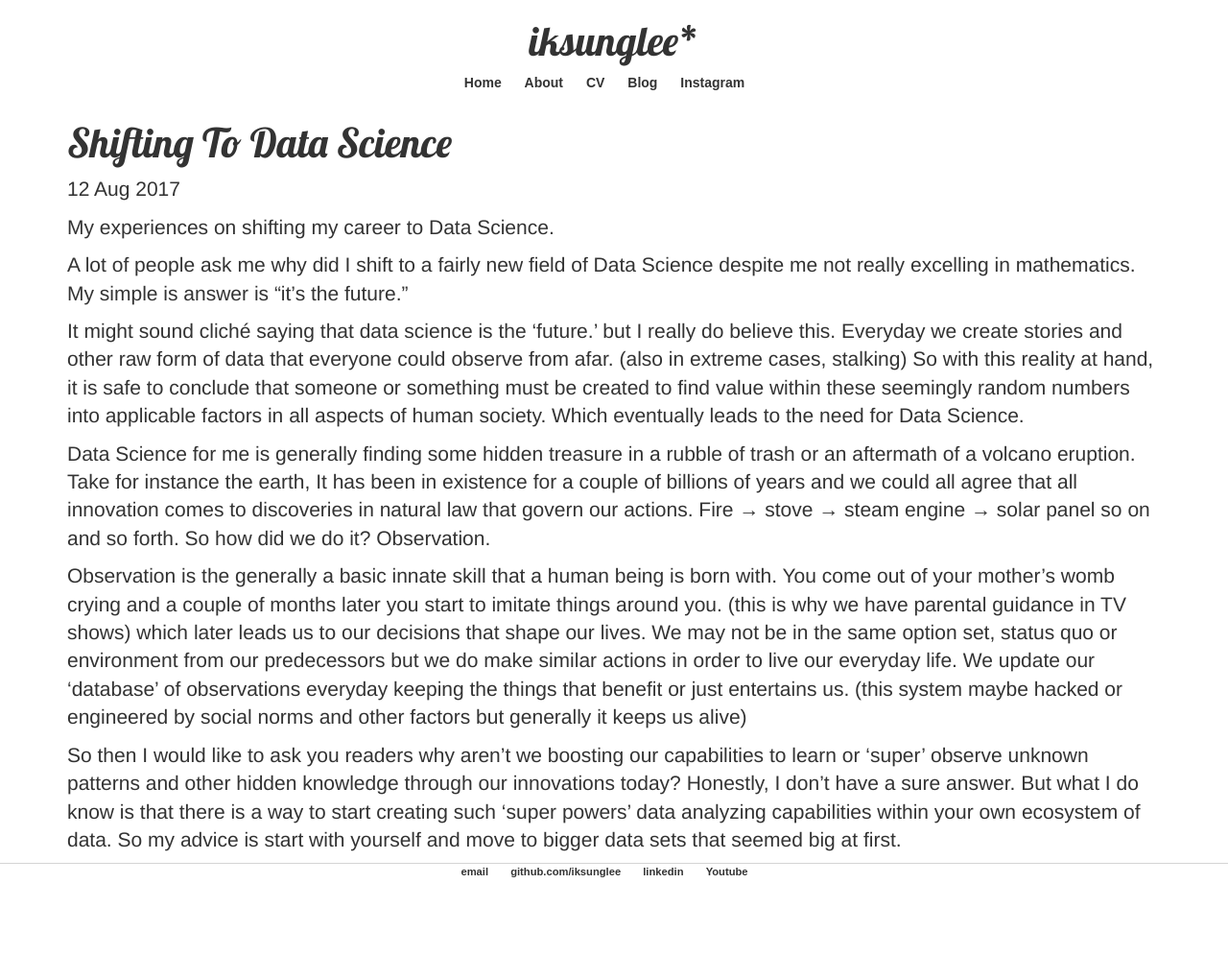
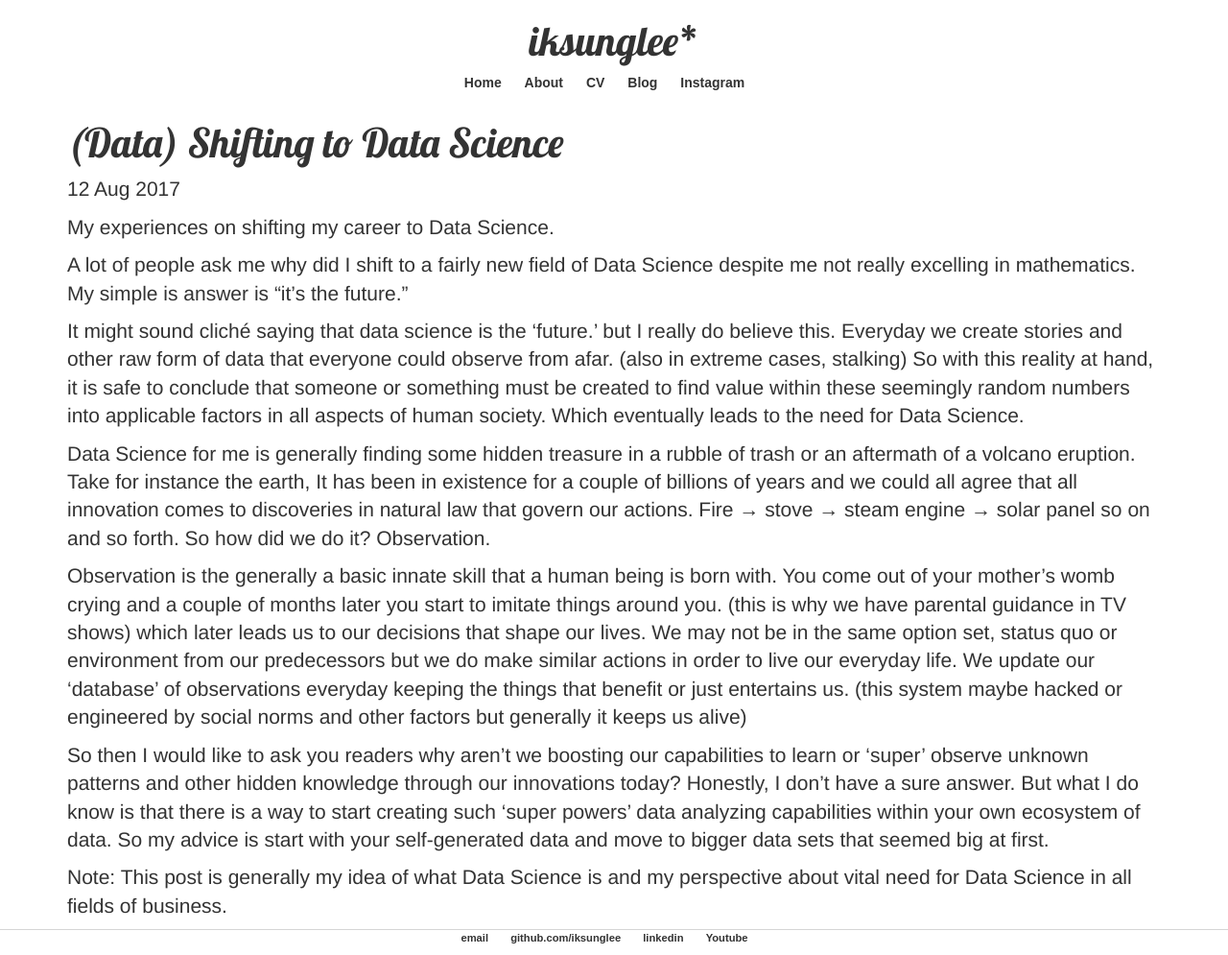
Before and after one commit to iksunglee/iksunglee.github.io, a Jekyll site: the page built from _posts/2017-08-12-(Data)-Shifting-to-Data-Science.md, in a window 1280 px wide. Shown: the whole page at 96% size. Built offline with Jekyll 4.4.1, drawn with Linux system fonts in a browser that asks for light colours; nearby versions of some CDN libraries; our own code applies the rules of GitHub Pages for plain Markdown files; before the commit the page ends 926 px from its top, so only the background shows below that.

Commit message:
Update and rename 2017-08-12-Shifting-to-Data-Science.md to 2017-08-12-(Data)-Shifting-to-Data-Science.md

```diff
--- a/_posts/2017-08-12-Shifting-to-Data-Science.md
+++ b/_posts/2017-08-12-(Data)-Shifting-to-Data-Science.md
@@ -1,3 +1,8 @@
+---
+layout: post
+title: "(Data) Shifting to Data Science"
+date: 2017-08-12
+---
 
 
 My experiences on shifting my career to Data Science.
@@ -10,4 +15,6 @@ Data Science for me is generally finding some hidden treasure in a rubble of tra
 
 Observation is the generally a basic innate skill that a human being is born with. You come out of your mother's womb crying  and a couple of months later you start to imitate things around you. (this is why we have parental guidance in TV shows) which later leads us to our decisions that shape our lives. We may not be in the same option set, status quo or environment from our predecessors but we do make similar actions in order to live our everyday life. We update our 'database' of observations everyday keeping the things that benefit or just entertains us. (this system maybe hacked or engineered by social norms and other factors but generally it keeps us alive)
 
-So then I would like to ask you readers why aren't we boosting our capabilities to learn or 'super' observe unknown patterns and other hidden knowledge through our innovations today? Honestly, I don't have a sure answer. But what I do know is that there is a way to start creating such 'super powers' data analyzing capabilities within your own ecosystem of data. So my advice is start with yourself and move to bigger data sets that seemed big at first.
+So then I would like to ask you readers why aren't we boosting our capabilities to learn or 'super' observe unknown patterns and other hidden knowledge through our innovations today? Honestly, I don't have a sure answer. But what I do know is that there is a way to start creating such 'super powers' data analyzing capabilities within your own ecosystem of data. So my advice is start with your self-generated data and move to bigger data sets that seemed big at first.
+
+Note: This post is generally my idea of what Data Science is and my perspective about vital need for Data Science in all fields of business.
```
